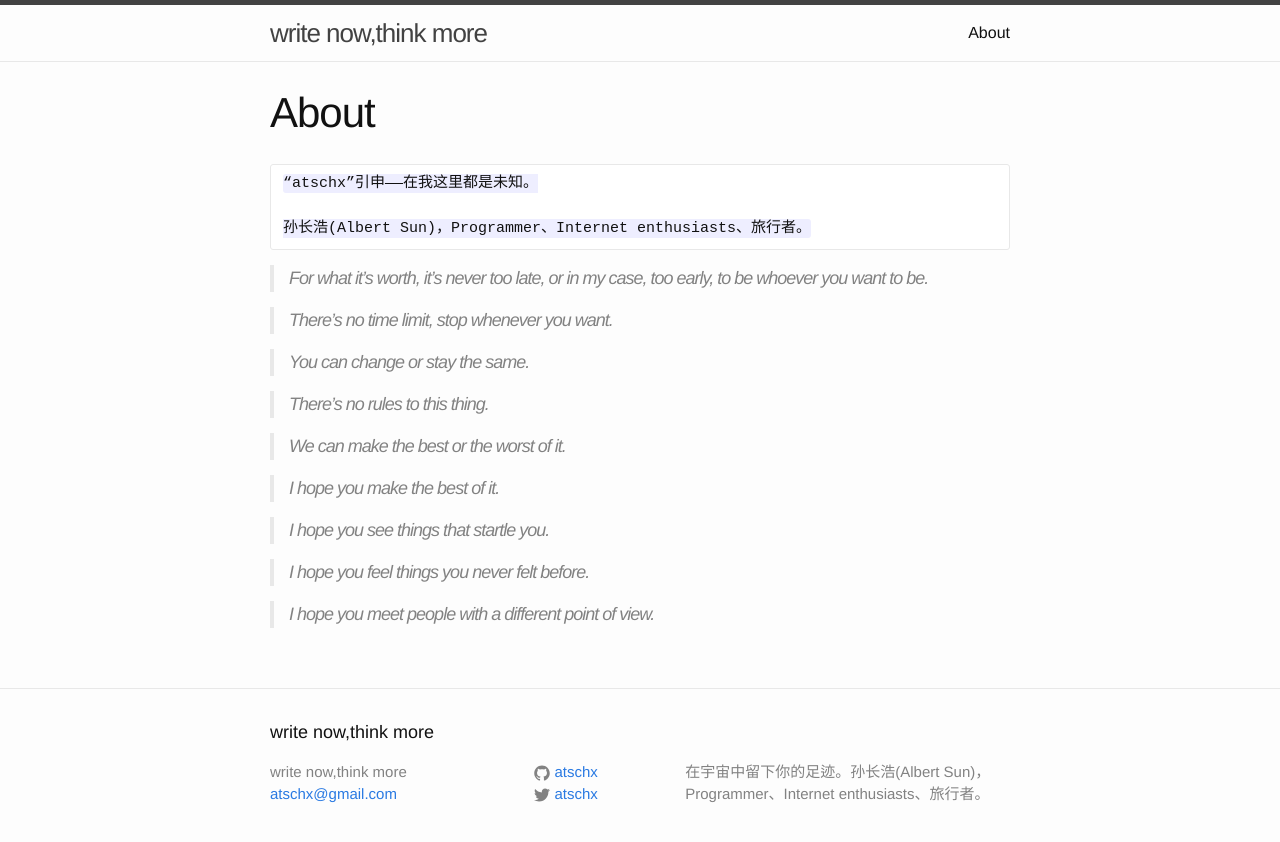
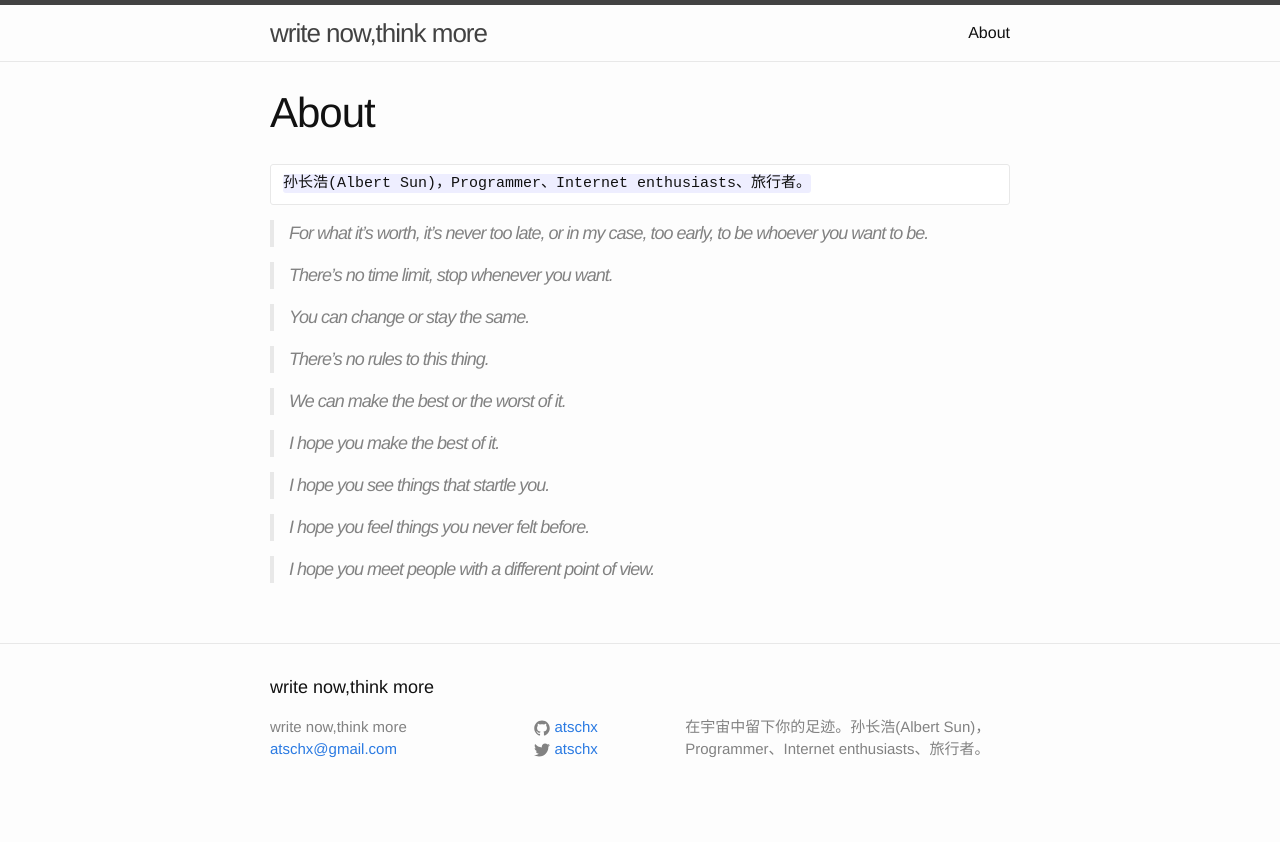
Before and after one commit to atschx/atschx.github.io, a Jekyll site: the page built from about.md, in a window 1280 px wide. Shown: the top 842 px of the page. Built offline with Jekyll 4.4.1, drawn with Linux system fonts in a browser that asks for light colours.

Commit message:
update about

````diff
--- a/about.md
+++ b/about.md
@@ -5,8 +5,6 @@ permalink: /about/
 ---
 
 ```
-“atschx”引申——在我这里都是未知。
-
 孙长浩(Albert Sun)，Programmer、Internet enthusiasts、旅行者。
 ```
 
````
